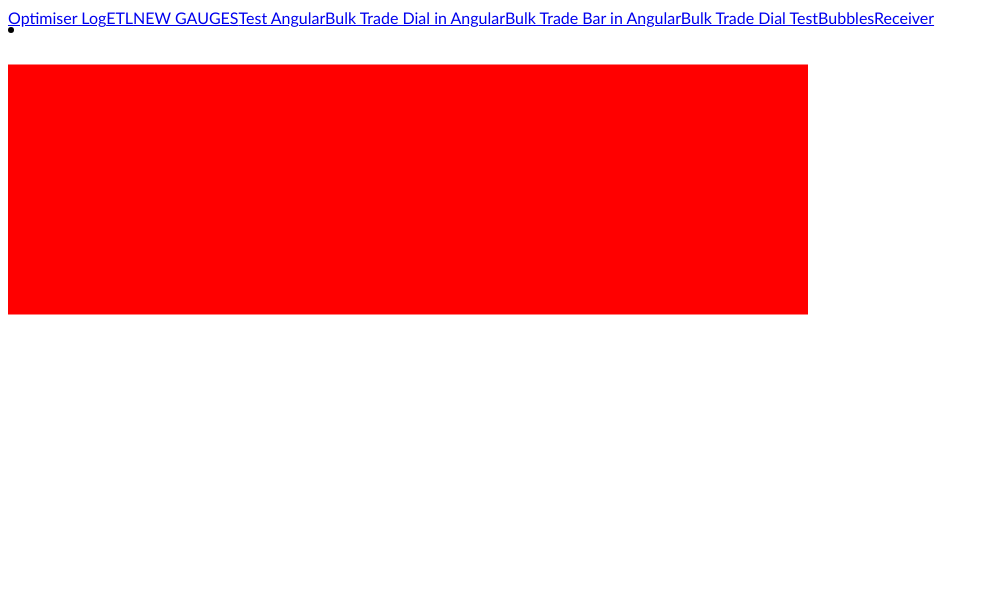
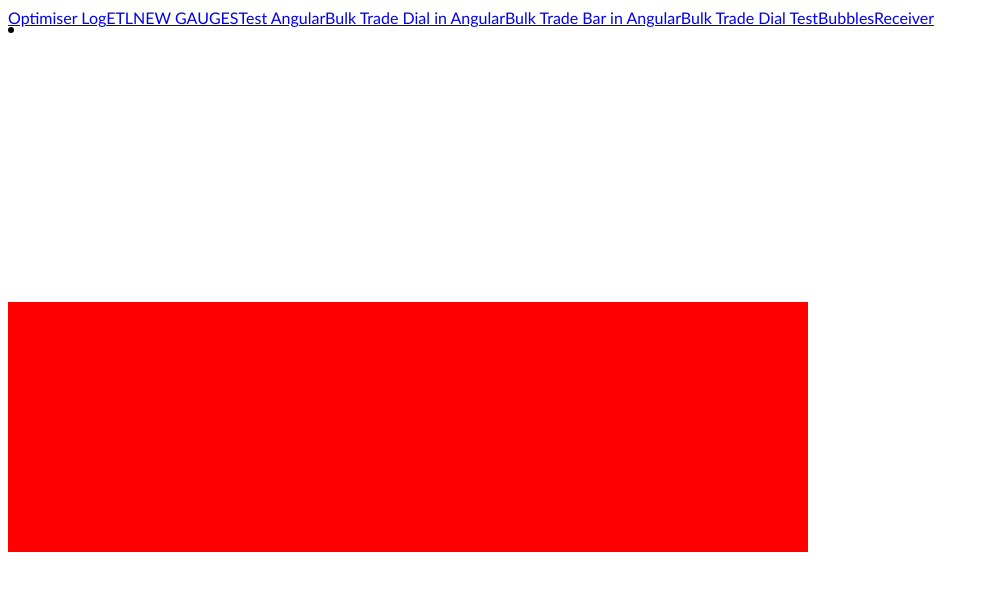
Before and after one commit to colinxsmith/optdisplay, an Angular app: page /receive in a window 1280 px wide. Shown: the top 590 px of the page, without its empty margins (0-989 px from the left). Built offline with nearby package versions, Linux system fonts and the light colour scheme.

Commit message:
rotation and positioning

```diff
--- a/src/app/rec/rec.component.html
+++ b/src/app/rec/rec.component.html
@@ -1,6 +1,6 @@
 <svg id="RECEIVER" [attr.width]="800" [attr.height]="800">
-<g >
-<rect  [attr.width]="800" [attr.height]="'1em'" [attr.y]="'0.15em'" (click)="clicker()"></rect>
-<text [attr.x]="400" [attr.y]="'1em'" >{{inputText}}</text>
+<g [attr.transform]="'translate(400,400)'">
+<rect  [attr.width]="800" [attr.height]="'1em'" [attr.y]="'-0.5em'" [attr.x]="-400"  (click)="clicker(45)"></rect>
+<text   [attr.x]="0" [attr.y]="'0.3em'" >{{inputText}}</text>
 </g>
 </svg>
--- a/src/app/rec/rec.component.ts
+++ b/src/app/rec/rec.component.ts
@@ -1,4 +1,4 @@
-import { Component, OnInit } from '@angular/core';
+import { Component, OnInit, OnChanges } from '@angular/core';
 import * as d3 from 'd3';
 
 @Component({
@@ -6,17 +6,20 @@ import * as d3 from 'd3';
   templateUrl: './rec.component.html',
   styleUrls: ['./rec.component.css']
 })
-export class RecComponent implements OnInit {
+export class RecComponent implements OnInit, OnChanges {
   inputText = '';
   constructor() { }
 
   ngOnInit() {
     console.log('init');
   }
-  clicker = () => {
-    this.inputText = 'clicked';
+  ngOnChanges() {
+    console.log('changes');
+  }
+  clicker = (ang: number) => {
+    this.inputText = ang === 0 ? '' : 'clicked';
     const g = d3.select('#RECEIVER').select('g');
-    g.attr('transform', this.translatehack(264.5, 90));
+    g.attr('transform', `translate(400,400) rotate(${ang})`);
   }
   translatehack = (R: number, r: number) => `translate(${R * Math.sin(r / 180 * Math.PI)},${R * Math.cos(r / 180 * Math.PI)}) rotate(${r})`;
   update() {
```
